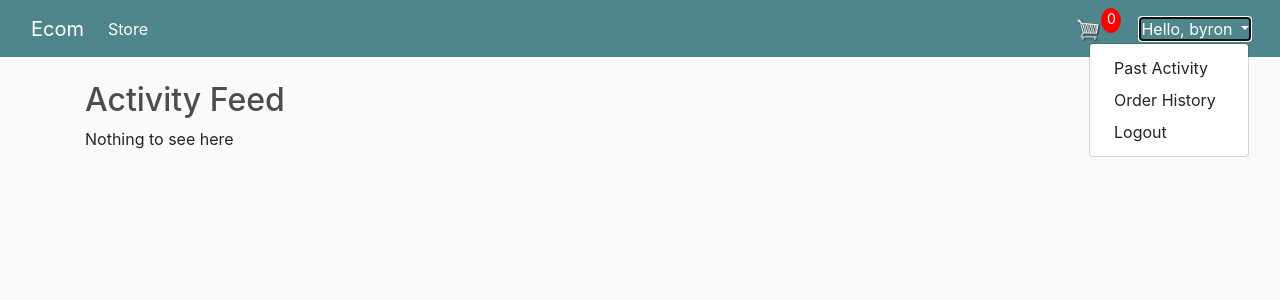
After one commit to Siphesihle1/ai_shopping_system, a Django app: page /past_activity/ in a window 1280 px wide, after a click that opens the changed part. The commit adds this page. Shown: the top 300 px of the page. Run offline with Django 3.2, Linux system fonts and the light colour scheme; a user stored in the database is signed in; data comes from the database, SQL or seed files in the repository; data that the repository does not hold is empty; some libraries are stand-ins or nearby versions.

Commit message:
1) Added a template for tracking user clicks 2) Added a model for storing user activity 3) Added a definition in view.py to render the user activity template 4) Changed cart.html

```diff
--- a/ecommerce/admin.py
+++ b/ecommerce/admin.py
@@ -10,6 +10,7 @@ admin.site.register(Product)
 admin.site.register(Order)
 admin.site.register(OrderItem)
 admin.site.register(ShippingAddress)
+admin.site.register(CustomerActivity)
 
 # Define an inline admin descriptor for Customer model
 """class CustomerInline(admin.StackedInline):
--- a/ecommerce/models.py
+++ b/ecommerce/models.py
@@ -63,11 +63,6 @@ class Order(models.Model):
         return shipping
 
     @property
-    def clear(self):
-        self.cart.clear()
-        self.session.modified = True
-
-    @property
     def get_cart_total(self):
         orderitems=self.orderitem_set.all()
         total = sum([item.get_total for item in orderitems])
@@ -111,8 +106,8 @@ class CustomerActivity(models.Model):
     VIEW = "V"
     ACTIONS = [(ADD, "add"), (VIEW, "view"),]
 
-    customer = models.ForeginKey(Customer, on_delete=models.SET_NULL, blank=True, null=True)
-    product = models.ForegignKey(Product, o)
+    customer = models.ForeignKey(Customer, on_delete=models.CASCADE, blank=True, null=True)
+    product = models.ForeignKey(Product, on_delete=models.CASCADE, blank=True, null=True)
 
     action = models.CharField(
         max_length=1,
@@ -120,7 +115,8 @@ class CustomerActivity(models.Model):
         default=ADD,
     )
 
-    count = models.PositiveIntegerField()
+    count = models.IntegerField(default=0, null=True, blank=True)
+    event_date=models.DateTimeField(auto_now_add=True)
 
     def __str__(self):
         return self.product.name
--- /dev/null
+++ b/ecommerce/static/ecommerce/feed.css
@@ -0,0 +1,38 @@
+@import url(http://fonts.googleapis.com/css?family=Open+Sans);
+/* apply a natural box layout model to all elements, but allowing components to change */
+
+.activity-feed {
+  padding: 15px;
+}
+.activity-feed .feed-item {
+  position: relative;
+  padding-bottom: 20px;
+  padding-left: 30px;
+  border-left: 2px solid #e4e8eb;
+}
+.activity-feed .feed-item:last-child {
+  border-color: transparent;
+}
+.activity-feed .feed-item:after {
+  content: "";
+  display: block;
+  position: absolute;
+  top: 0;
+  left: -6px;
+  width: 10px;
+  height: 10px;
+  border-radius: 6px;
+  background: #fff;
+  border: 1px solid #f7ba5b;
+}
+.activity-feed .feed-item .date {
+  position: relative;
+  top: -5px;
+  color: #8c96a3;
+  text-transform: uppercase;
+  font-size: 13px;
+}
+.activity-feed .feed-item .text {
+  position: relative;
+  top: -3px;
+}
--- a/ecommerce/static/ecommerce/main.css
+++ b/ecommerce/static/ecommerce/main.css
@@ -32,7 +32,20 @@ h1,h2,h3,h4,h5,h6{
 #cart-icon{
 	width:25px;
 	display: inline-block;
-	margin-left: 15px;
+	color: white;
+}
+
+#user-menu {
+	margin-left: 20px;
+}
+
+#dropdownMenuLink:hover {
+	text-decoration: none;
+}
+
+.dropdown-item:hover, .dropdown-item:focus {
+	color: #000000;
+	background-color: #f7ba5b;
 }
 
 #cart-total{
--- a/ecommerce/templates/ecommerce/main.html
+++ b/ecommerce/templates/ecommerce/main.html
@@ -5,9 +5,8 @@
 		<title>{% block title%}{% endblock title%}</title>
 
 		<meta name="viewport" content="width=device-width, initial-scale=1, maximum-scale=1, minimum-scale=1" />
-
 		<link rel="stylesheet" href="https://stackpath.bootstrapcdn.com/bootstrap/4.4.1/css/bootstrap.min.css" integrity="sha384-Vkoo8x4CGsO3+Hhxv8T/Q5PaXtkKtu6ug5TOeNV6gBiFeWPGFN9MuhOf23Q9Ifjh" crossorigin="anonymous">
-
+		<!--<link href="https://cdn.jsdelivr.net/npm/bootstrap@5.0.0/dist/css/bootstrap.min.css" rel="stylesheet" integrity="sha384-wEmeIV1mKuiNpC+IOBjI7aAzPcEZeedi5yW5f2yOq55WWLwNGmvvx4Um1vskeMj0" crossorigin="anonymous">-->
 		<link rel="stylesheet" type="text/css" href="{% static 'ecommerce/main.css' %}">
 
 		{% block style %}
@@ -53,16 +52,31 @@
 
 					<div class="form-inline my-2 my-lg-0">
 						{% if user.is_authenticated %}
-							<span class="nav-link" style="color: white"> Hello, {{ user.username }} </span>
+
+
 							<a href="{% url 'cart' %}">
 								<img  id="cart-icon" src="{% static 'ecommerce/6+cart.png' %}">
 							</a>
 							<p id="cart-total">{{ cartItems }}</p>
-							<a href="{% url 'logout' %}" class="btn btn-warning auth_btn">Logout</a>
+
+
+							<div id="user-menu" class="dropdown show">
+								<a class="dropdown-toggle" style="color: white" href="#" role="button" id="dropdownMenuLink" data-toggle="dropdown" aria-haspopup="true" aria-expanded="false">
+									Hello, {{ user.username }}
+								</a>
+
+								<div class="dropdown-menu dropdown-menu-right" aria-labelledby="dropdownMenuLink">
+									<a class="dropdown-item" href="{% url 'past_activity' %}">Past Activity</a>
+									<a class="dropdown-item" href="#">Order History</a>
+									<a class="dropdown-item" href="{% url 'logout' %}">Logout</a>
+								</div>
+							</div>
+
 						{% else %}
 							<a href="{% url 'login' %}" class="btn btn-warning">Login</a>
 							<a href="{% url 'signup' %}" class="btn btn-warning auth_btn">Sign up</a>
 						{% endif %}
+
 					</div>
 				</div>
 			</div>
--- /dev/null
+++ b/ecommerce/templates/ecommerce/useractivity.html
@@ -0,0 +1,31 @@
+{% extends 'ecommerce/main.html' %}
+{% load static %}
+
+{% block title %}Past activity{% endblock title%}
+
+{% block style %}
+<link rel="stylesheet" type="text/css" href="{% static 'ecommerce/feed.css' %}">
+{% endblock style%}
+
+{% block content %}
+<h2>Activity Feed</h2>
+
+{% if activity_logs %}
+<div class="activity-feed">
+{% for log in activity_logs%}
+
+    <div class="feed-item">
+        <div class="date">{{ log.event_date | date:"SHORT_DATE_FORMAT"}}</div>
+        {% if log.action == "A" %}
+        <div class="text">You added {{ log.count }} {{ log.product }} product{% if log.count > 1%}s{% endif %} to cart.</div>
+        {% else %}
+        <div class="text">You viewed the {{ log.product }} {{ log.count }} time{% if log.count > 1%}s{% endif %}.</div>
+        {% endif %}
+    </div>
+{% endfor %}
+</div>
+{% else %}
+<p id="log-message">Nothing to see here</p>
+{% endif %}
+
+{% endblock content %}
--- a/ecommerce/urls.py
+++ b/ecommerce/urls.py
@@ -12,5 +12,6 @@ urlpatterns = [
 	path('process_order/', views.processOrder, name="process_order"),
 	path('deletefromcart/<int:id>/', views.deletefromcart, name="deletefromcart"),
  	re_path('emptyCart/', views.emptyCart, name="emptyCart"),
-
+	path('store_customer_activity/', views.storeCustomerActivity, name="store_customer_activity"),
+	path('past_activity/', views.customer_activity, name="past_activity"),
 ]
--- a/ecommerce/views.py
+++ b/ecommerce/views.py
@@ -177,12 +177,77 @@ def deletefromcart(request, id):
 
 @login_required
 def emptyCart(request):
+
+    # Get customer information
     u = request.user
     customer = Customer.objects.get(user_id=u.id)
+
+    # Get order information
     order, created = Order.objects.get_or_create(customer=customer, complete=False)
+
+    # Delete order
     order.delete()
-    return render(request, 'ecommerce/cart.html')
 
+    # Get the new order items
+    order, created = Order.objects.get_or_create(customer=customer, complete=False)
+    items = order.orderitem_set.all()
+    cartItems = order.get_cart_items
+
+    context = {'items':items, 'order':order, 'cartItems':cartItems}
+    return render(request, 'ecommerce/cart.html', context)
+
+@login_required
+def storeCustomerActivity(request):
+
+    # Get customer information
+    u = request.user
+    customer = Customer.objects.get(user_id=u.id)
+
+    # Get activity data
+    data = json.loads(request.body)
+
+    product_id = data["product_id"]
+    action = data["action"]
+
+    product = Product.objects.get(id=product_id)
+
+    # Store the information
+    if (action == 'add'):
+        customerActivity, created = CustomerActivity.objects.get_or_create(
+            customer=customer,
+            product=product,
+            action=CustomerActivity.ADD
+        )
+    else:
+        customerActivity, created = CustomerActivity.objects.get_or_create(
+            customer=customer,
+            product=product,
+            action=CustomerActivity.VIEW
+        )
+
+    # Increment event count
+    customerActivity.count = (customerActivity.count + 1)
+    customerActivity.save()
+
+    return JsonResponse({"message": "{} {}ed the {}".format(customer, action, product)}, safe=False)
+
+@login_required
+def customer_activity(request):
+
+    # Get customer info
+    u = request.user
+    customer = Customer.objects.get(user_id=u.id)
+
+    # Get activity logs for customer
+    logs = CustomerActivity.objects.filter(customer=customer).all()
+
+    # Get the order items
+    order, created = Order.objects.get_or_create(customer=customer, complete=False)
+    cartItems = order.get_cart_items
+
+    context = {"activity_logs": logs, "cartItems": cartItems}
+
+    return render(request, 'ecommerce/useractivity.html', context)
 
 def signup(request):
 
```
Also changed, not shown: ecommerce/static/ecommerce/js/track.js (+50 -0 lines), ecommerce/templates/ecommerce/cart.html (+8 -2 lines), ecommerce/migrations/0006_customeractivity.py (added), ecommerce/migrations/0007_alter_customeractivity_count.py (added), ecommerce/migrations/0008_alter_customeractivity_count.py (added), ecommerce/migrations/0009_alter_customeractivity_count.py (added), ecommerce/migrations/0010_alter_customeractivity_count.py (added), ecommerce/migrations/0011_customeractivity_event_date.py (added), ecommerce/static/ecommerce/user-feed.png (added).
